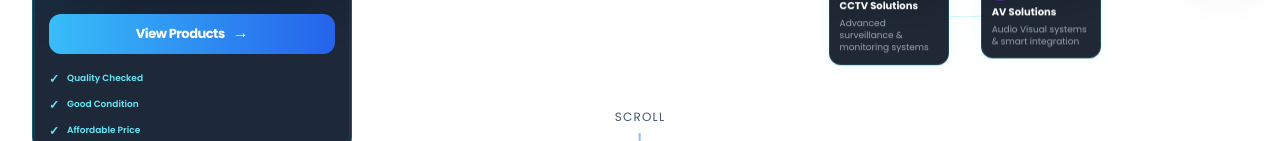
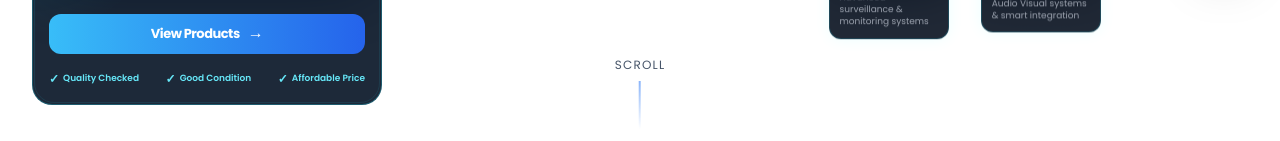
Before and after one commit to Yasir533/sai-infotech-webapp, a React (Vite) app in the folder sai-info/: page / in a window 1280 px wide. Shown: the part 811-952 px from the top of the page. Built offline with nearby package versions, Linux system fonts and the light colour scheme.

Commit message:
changes in orbit

```diff
--- a/sai-info/src/components/ITProductsCard.jsx
+++ b/sai-info/src/components/ITProductsCard.jsx
@@ -5,7 +5,7 @@ export default function ITProductsCard() {
       className="
         relative
         block
-        w-[320px]
+        w-[350px]
         rounded-[20px]
         overflow-hidden
         border border-cyan-400/30
@@ -28,8 +28,10 @@ export default function ITProductsCard() {
 
       {/* TOP CONTENT */}
       <div className="relative z-10 flex flex-col gap-3">
+
         {/* Icon & Title */}
         <div className="flex items-center gap-3">
+
           <div
             className="
               min-w-[48px]
@@ -51,16 +53,20 @@ export default function ITProductsCard() {
           <h2 className="text-[24px] leading-none font-black text-cyan-300 tracking-[-1px]">
             IT Products
           </h2>
+
         </div>
 
         {/* DESCRIPTION */}
         <p className="text-[10px] leading-[1.3] text-white/75 font-medium">
-          Wide range of quality IT products. Checked, good condition & affordable.
+          Wide range of quality IT products. Checked, good condition &
+          affordable.
         </p>
+
       </div>
 
       {/* BUTTON */}
       <div className="relative z-10 mt-5">
+
         <button
           className="
             w-full
@@ -88,25 +94,29 @@ export default function ITProductsCard() {
           <span className="text-[16px] mt-[-2px]">
             →
           </span>
+
         </button>
+
       </div>
 
-      {/* FEATURES BADGES */}
-      <div className="relative z-10 mt-4 space-y-2">
-        <div className="flex items-center gap-2 text-cyan-300 text-[9px] font-semibold">
+      {/* FEATURES */}
+      <div className="relative z-10 mt-4 flex items-center justify-between gap-3 flex-wrap">
+
+        <div className="flex items-center gap-1 text-cyan-300 text-[9px] font-semibold whitespace-nowrap">
           <span className="text-[12px]">✓</span>
           <span>Quality Checked</span>
         </div>
 
-        <div className="flex items-center gap-2 text-cyan-300 text-[9px] font-semibold">
+        <div className="flex items-center gap-1 text-cyan-300 text-[9px] font-semibold whitespace-nowrap">
           <span className="text-[12px]">✓</span>
           <span>Good Condition</span>
         </div>
 
-        <div className="flex items-center gap-2 text-cyan-300 text-[9px] font-semibold">
+        <div className="flex items-center gap-1 text-cyan-300 text-[9px] font-semibold whitespace-nowrap">
           <span className="text-[12px]">✓</span>
           <span>Affordable Price</span>
         </div>
+
       </div>
     </a>
   )
--- a/sai-info/src/components/OrbitalServices.jsx
+++ b/sai-info/src/components/OrbitalServices.jsx
@@ -25,7 +25,7 @@ const services = [
   { title: 'Cloud Products', desc: 'Cloud setup, migration & management', icon: FiCloud, color: '#0ea5e9',
     details: ['Cloud migration services', 'AWS/Azure/GCP setup', 'Cloud backup solutions', 'SaaS deployment', 'Cloud cost optimization'] },
   { title: 'Annual Maintenance', desc: 'Comprehensive AMC & preventive support', icon: FiTool, color: '#d946ef',
-    details: ['Annual maintenance contracts', 'Preventive maintenance', 'On-site support visits', 'Priority response SLA', 'Hardware health checks'] },
+    details: ['Annual maintenance contracts', 'Preventive maintenance', 'On-site support visits', 'Priority response SLA', 'Hardware health checks','Remote support'] },
   { title: 'Server Maintenance', desc: 'Server upkeep, health & preventive maintenance', icon: FiServer, color: '#2563eb',
     details: ['Server health monitoring', 'OS updates & patching', 'Hardware replacements', 'Performance tuning', 'Disaster recovery planning'] },
 ]
```
